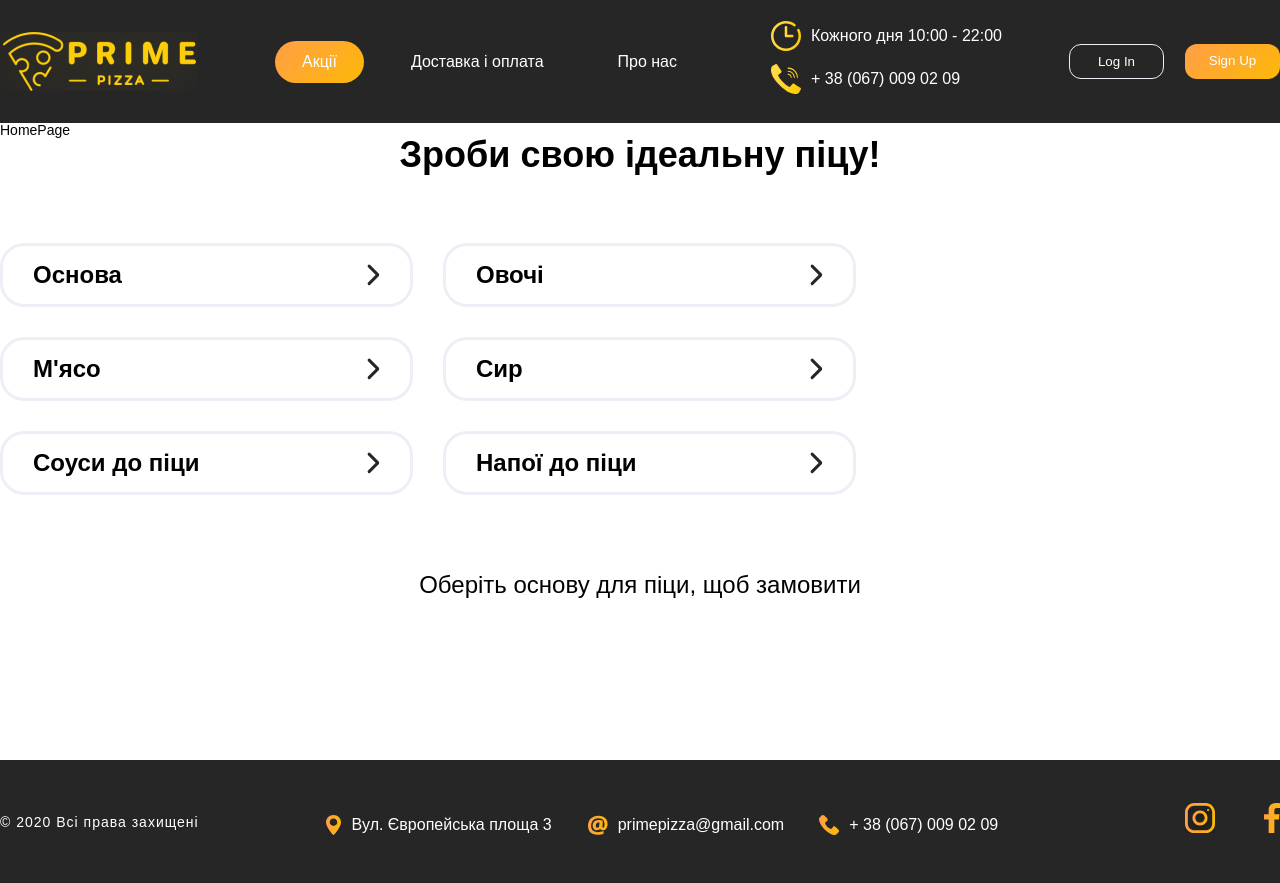
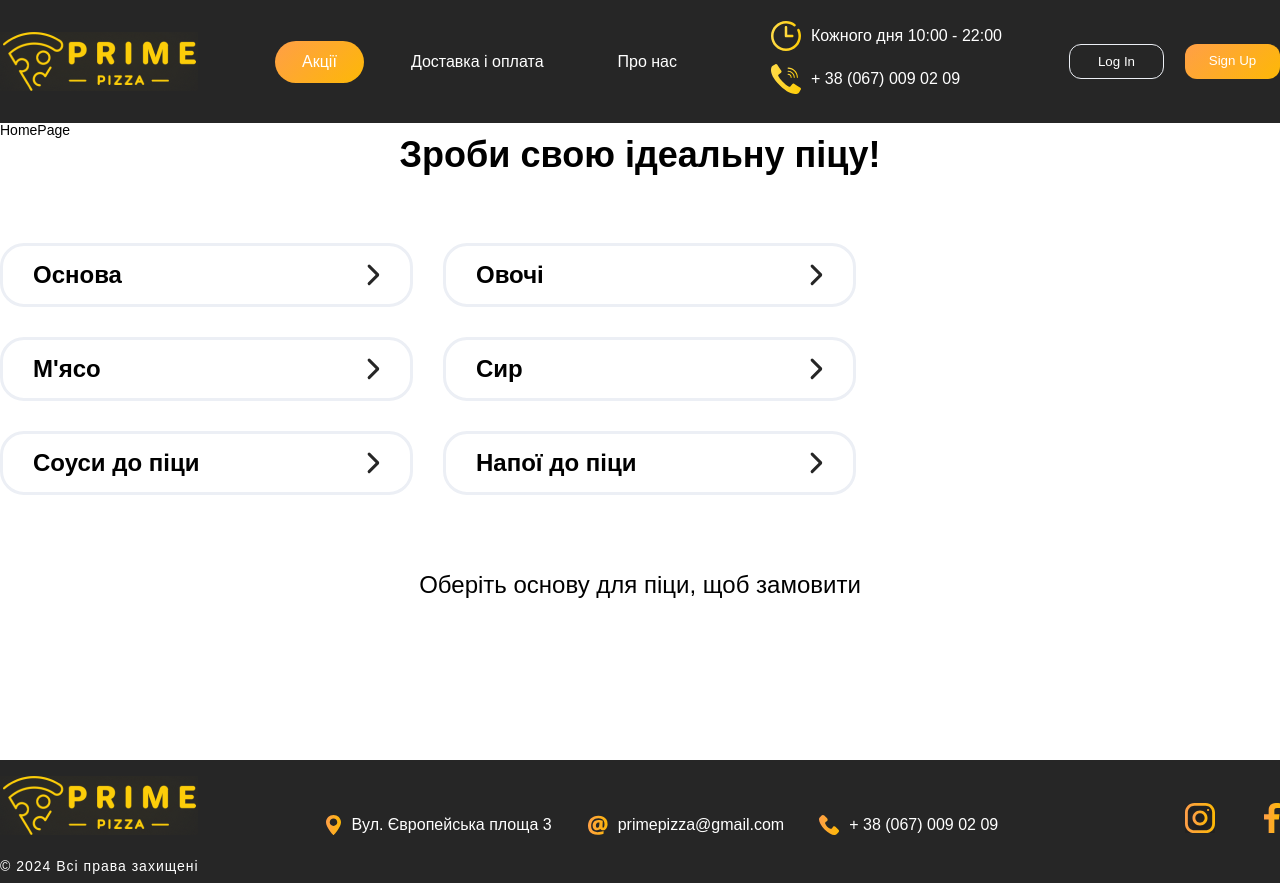
Before and after one commit to olestatchyn/ShopProject, a React (Create React App) app in the folder frontend/: page / in a window 1280 px wide. Built offline with nearby package versions, Linux system fonts and the light colour scheme.

Commit message:
fixing npm dependency

```diff
--- a/frontend/package.json
+++ b/frontend/package.json
@@ -7,14 +7,10 @@
     "@testing-library/react": "^13.4.0",
     "@testing-library/user-event": "^13.5.0",
     "axios": "^1.6.7",
-    "localforage": "^1.10.0",
-    "match-sorter": "^6.3.4",
     "react": "^18.2.0",
     "react-dom": "^18.2.0",
     "react-router-dom": "^6.22.2",
-    "react-scripts": "^5.0.1",
-    "sort-by": "^1.2.0",
-    "web-vitals": "^2.1.4"
+    "react-scripts": "^5.0.1"
   },
   "scripts": {
     "start": "react-scripts start",
--- a/frontend/src/components/UI/footer/Footer.jsx
+++ b/frontend/src/components/UI/footer/Footer.jsx
@@ -15,10 +15,10 @@ const Footer = () => {
 					<div className={cl.footer__col}>
 						<div className={cl.footer__logo}>
 							<MyNavLink className="myNavLink" to="/">
-								{/* <img src={logo} alt="Logo"/> */}
+								<img src={logo} alt="Logo"/>
 							</MyNavLink>
 							<div className={cl.footer__logo__description}>
-								© 2020 Всі права захищені
+								© 2024 Всі права захищені
 							</div>
 						</div>
 
--- a/frontend/src/components/WeekDays.jsx
+++ b/frontend/src/components/WeekDays.jsx
@@ -1,4 +1,4 @@
-import React, { useState, useEffect } from 'react';
+import { useState, useEffect } from 'react';
 
 const WeekDays = () => {
   const [days, setDays] = useState([]);
--- a/frontend/src/utils/App.jsx
+++ b/frontend/src/utils/App.jsx
@@ -1,4 +1,4 @@
-import axios from "axios"
+// import axios from "axios"
 import { RouterProvider } from "react-router-dom";
 import { router } from "./router";
 
--- a/frontend/src/utils/router.js
+++ b/frontend/src/utils/router.js
@@ -8,7 +8,7 @@ import Shares from "../pages/shares/Shares";
 import { RequireAuth } from './RequireAuth';
 import Admin from "../pages/admin/Admin";
 import ErrorPage from "../pages/error/ErrorPage";
-import { ABOUT_ROUTE, ADMIN_ROUTE, BASCKET_ROUTE, HOME_ROUTE, PAYMENT_AND_DELIVERY_ROUTE, SHARES_ROUTE } from "./consts";
+import { ABOUT_ROUTE, ADMIN_ROUTE, BASCKET_ROUTE, HOME_ROUTE, PAYMENT_AND_DELIVERY_ROUTE, SHARES_ROUTE} from "./consts";
 
 
 export const router = createBrowserRouter([
```
Also changed, not shown: 1 other file (tests, documents, lock files or other folders).
